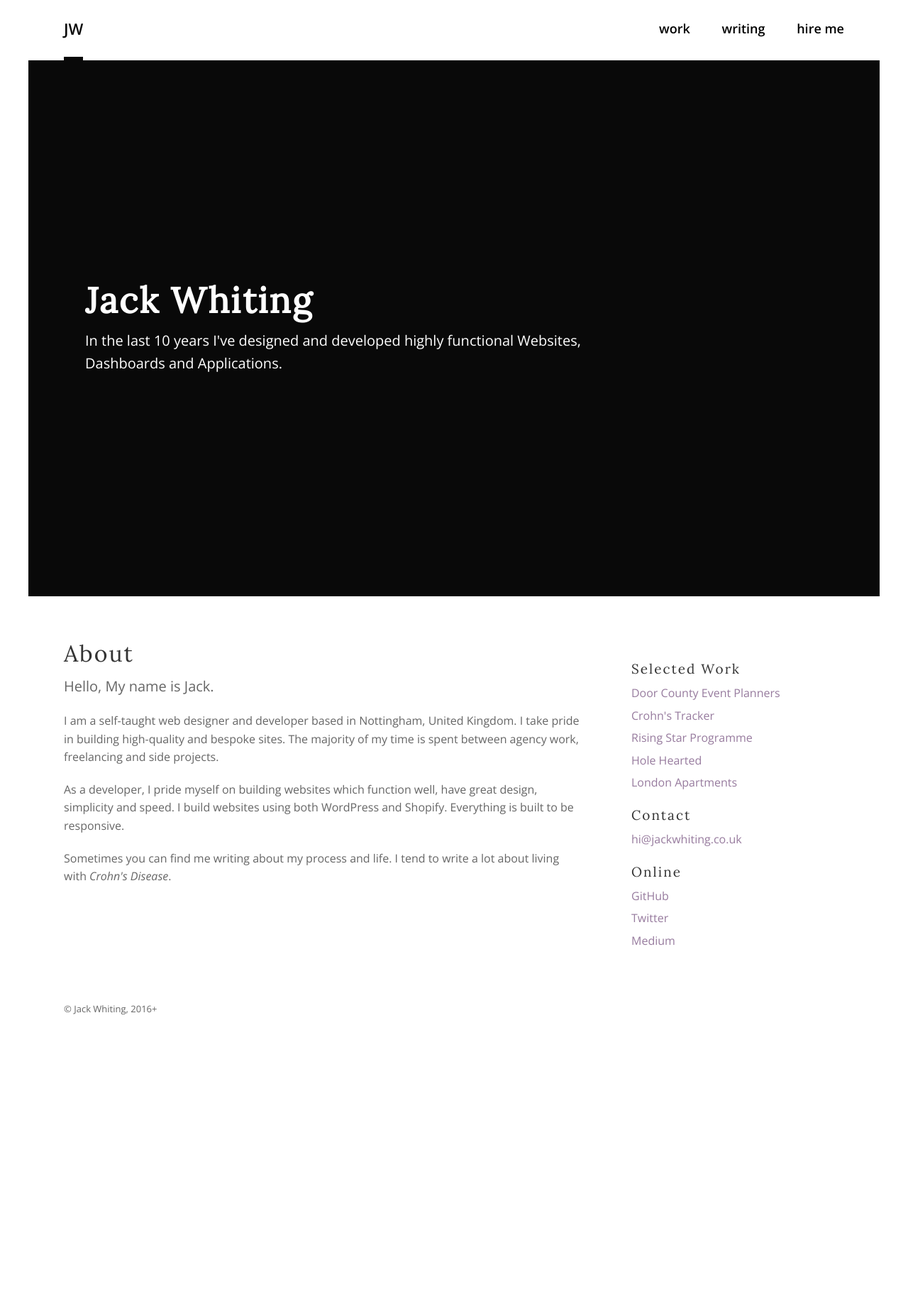
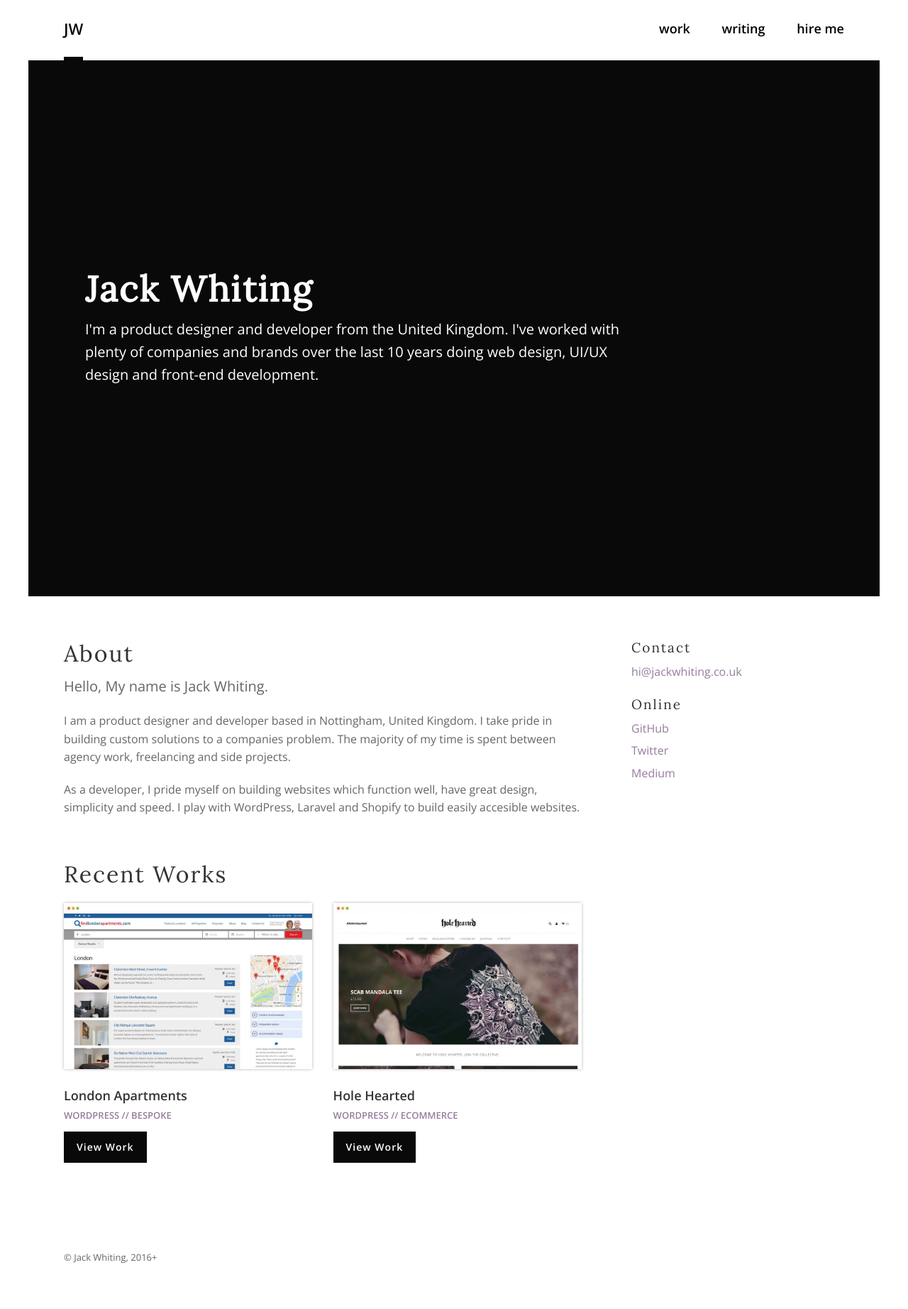
Before and after one commit to jackabox/old.jackwhiting.co.uk, a Jekyll site: the page built from index.md, in a window 1280 px wide. Shown: the whole page at 71% size. Built offline with Jekyll 4.4.1, drawn with Linux system fonts in a browser that asks for light colours; before the commit the page ends 1494 px from its top, so only the background shows below that.

Commit message:
home page updates

```diff
--- a/_includes/header.html
+++ b/_includes/header.html
@@ -50,7 +50,7 @@
     <div class="hero hero--home">
         <div class="hero__text">
             <h1>Jack Whiting</h1>
-            <p>In the last 10 years I've designed and developed highly functional Websites, Dashboards and Applications.</p>
+            <p>I'm a product designer and developer from the United Kingdom. I've worked with plenty of companies and brands over the last 10 years doing web design, UI/UX design and front-end development.</p>
         </div>
     </div>
     {% else %}
--- a/_layouts/front.html
+++ b/_layouts/front.html
@@ -4,22 +4,35 @@
 
 		<div class="content content--about">
 			<h2>About</h2>
-			<p class="first">Hello, My name is Jack.</p>
-	    	<p>I am a self-taught web designer and developer based in Nottingham, United Kingdom. I take pride in building high-quality and bespoke sites. The majority of my time is spent between agency work, freelancing and side projects.</p>
-			<p>As a developer, I pride myself on building websites which function well, have great design, simplicity and speed. I build websites using both WordPress and Shopify. Everything is built to be responsive.</p>
-			<p>Sometimes you can find me writing about my process and life. I tend to write a lot about living with <em>Crohn's Disease</em>.</p>
+			<p class="first">Hello, My name is Jack Whiting.</p>
+	    	<p>I am a product designer and developer based in Nottingham, United Kingdom. I take pride in building custom solutions to a companies problem. The majority of my time is spent between agency work, freelancing and side projects.</p>
+			<p>As a developer, I pride myself on building websites which function well, have great design, simplicity and speed. I play with WordPress, Laravel and Shopify to build easily accesible websites.</p>
+
+
+			<div class="content--works">
+				<h2>Recent Works</h2>
+				<ul class="unlisted works">
+				{% assign works = (site.works | sort: 'date') | reverse %}
+				{% for work in works limit:2 %}
+					<li class="work-item">
+						<a href="{{ work.url }}">
+							<div class="image"><img src="/assets/works/{{ work.imageThumb }}" alt=""></div>
+							<h3>{{ work.title | escape }}</h3>
+							{% for category in work.categories %}
+  								<span>{{ category }}</span>
+  							{% endfor %}
+							{{ work.excerpt }}
+						</a>
+
+						<p><a href="{{ work.url }}" class="button">View Work</a></p>
+					</li>
+				{% endfor %}
+				</ul>
+			</div>
 		</div>
 
 		<div class="content content--actions">
-			<div class="col-set-2">
-				<div class="col-1">
-					<h4>Selected Work</h4>
-					<ul class="unlisted">
-					{% for work in site.works limit:5 %}
-						<li><a href="{{ work.url }}">{{ work.title | escape }}</a></li>
-					{% endfor %}
-					</ul>
-				</div>
+
 			<div class="col-2">
 				<h4>Contact</h4>
 				<ul class="unlisted">
--- /dev/null
+++ b/_sass/pages/_works.scss
@@ -0,0 +1,81 @@
+.content--works {
+	margin-top: 60px;
+
+	h2 {
+		margin-bottom: 20px;
+	}
+
+	p {
+		font-size: 1.5rem;
+		margin-top: 10px;
+	}
+}
+
+.work {
+	.content {
+		max-width: 720px;
+	}
+
+	p:first-of-type {
+		font-size: 2rem;
+		line-height: 3.4rem;
+		margin-bottom: 40px;
+	}
+}
+
+.works {
+	@media (min-width: 500px) {
+		display: flex;
+		flex-wrap: wrap;
+		justify-content: space-between;
+	}
+}
+
+.work-item {
+	margin-bottom: 30px;
+	position: relative;
+
+	@media (min-width: 500px) {
+		width: 48%;
+	}
+
+	img {
+		width: 100%;
+		height: auto;
+		transition: .4s all ease-in-out;
+		border: 0;
+		box-shadow: 0 0 4px 0px rgba(0,0,0,0.3);
+		margin-bottom: 16px;
+	}
+
+	img:hover,
+	img:focus {
+		filter: grayscale(100%);
+	}
+
+	h3 {
+		font-size: 1.8rem;
+		font-family: $font-family;
+		font-weight: 600;
+		letter-spacing: 0;
+	}
+
+	b {
+		display: block;
+	}
+
+	span {
+		font-size: 1.3rem;
+		margin-bottom: 5px;
+		font-weight: 600;
+		text-transform: uppercase;
+	}
+
+	span:after {
+		content: ' // ';
+	}
+
+	span:last-child:after {
+		content: '';
+	}
+}
--- a/css/main.scss
+++ b/css/main.scss
@@ -47,6 +47,7 @@ body {
 $green: #C6D5D2;
 $purple: #CBC6D5;
 $orange: #D5C6C9;
+$black: #090909;
 
 /* Libraries */
 @import 'libraries/animate';
@@ -56,123 +57,23 @@ $orange: #D5C6C9;
 
 @import 'pages/home';
 @import 'pages/single-work';
+@import 'pages/works';
 
-.work {
-	.content {
-		max-width: 720px;
-	}
+.button {
+	padding: 9px 16px;
+	background-color: $black;
+	color: white;
+	font-weight: bold;
+	font-size: 1.4rem;
+	letter-spacing: 1px;
+	border: 2px solid $black;
+	display: inline-block;
+	transition: .3s all ease-in-out;
 
-	p:first-of-type {
-		font-size: 2rem;
-		line-height: 3.4rem;
-		margin-bottom: 40px;
-	}
-}
-
-.works {
-	@media (min-width: 500px) {
-		display: flex;
-		flex-wrap: wrap;
-		justify-content: space-between;
-	}
-}
-
-.work-item {
-	margin-bottom: 30px;
-	position: relative;
-
-	@media (min-width: 500px) {
-		width: 48%;
-	}
-
-	img {
-		max-width: 100%;
-		height: auto;
-		margin-bottom: 0;
-		transition: .4s all ease-in-out;
-		border: 0;
-		box-shadow: 1px 1px 2px 0 rgba(0,0,0,0.3);
-	}
-
-	.image {
-		padding: 15px;
-		margin-bottom: 15px;
-		background: #ddd;
-		overflow: hidden;
-
-		@media (min-width: 768px) {
-			padding: 40px;
-		}
-	}
-
-	&:hover {
-		.image img {
-			transform: scale(1.05);
-		}
-
-		.caption {
-			visibility: visible;
-			opacity: 1;
-		}
-	}
-
-	.caption {
-		position: absolute;
-		top: 0;
-		bottom: 15px;
-		transition: .4s all ease-in-out;
-		left: 0;
-		right: 0;
-		background-color: rgba(0,0,0,0.8);
-		opacity: 0;
-		visibility: hidden;
-		color: white;
-
-		div {
-			text-align: center;
-			width: 100%;
-			position: absolute;
-			top: 50%;
-			transform: translateY(-50%);
-		}
-
-		h3 {
-			font-size: 19px;
-			color: color(white);
-			font-family: $font-family;
-			margin-bottom: 10px;
-			letter-spacing: 0;
-			font-weight: 600;
-		}
-
-		b {
-			display: block;
-		}
-
-		span {
-			font-size: 16px;
-			margin-top: 5px;
-		}
-
-		span:after {
-			content: ', ';
-		}
-
-		span:last-child:after {
-			content: '';
-		}
-	}
-
-	&.green .image {
-		background-color: $green;
-	}
-
-	&.purple .image {
-		background-color: $purple;
-	}
-
-	&.orange .image {
-		background-color: $orange;
+	&:hover,
+	&:focus {
+		background-color: white;
+		color: $black;
 	}
 }
 
```
Lines whose indentation alone changed are shown as unchanged.
